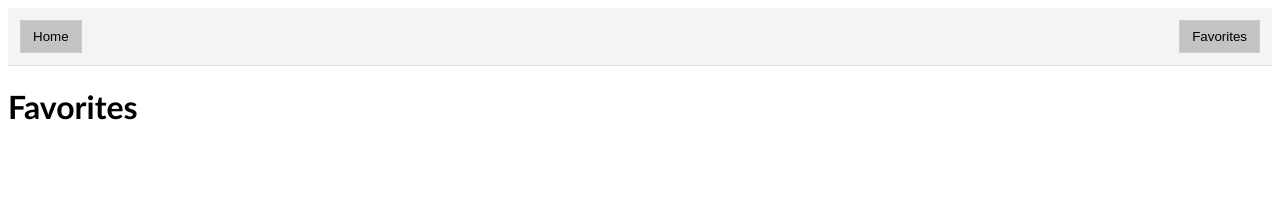
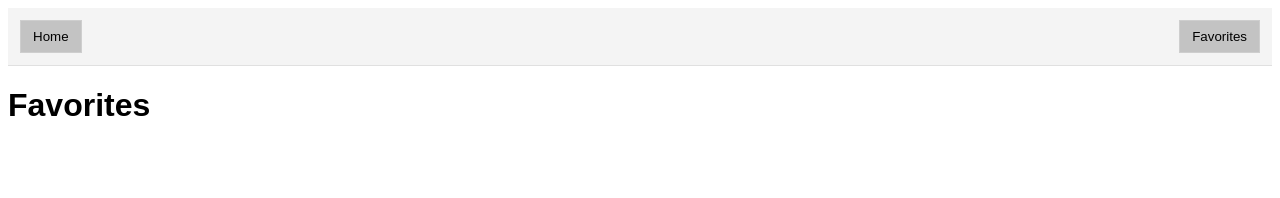
Before and after one commit to apeissigma/aic-explorer, a React (Vite) app: page /Favorites in a window 1280 px wide. Shown: the top 198 px of the page. Built offline with nearby package versions, Linux system fonts and the light colour scheme.

Commit message:
Style changes

```diff
--- a/src/components/ArtCard.jsx
+++ b/src/components/ArtCard.jsx
@@ -31,7 +31,6 @@ function ArtCard({artwork}) {
             <img src={img_url} alt={artwork.title}/>
           </div>
           <div className="card-info">
-              <p>{id}</p>
               <div className="color-block" style={{ backgroundColor: bgColor }}></div>
 
               <h2>{artwork.title}</h2>
--- a/src/css/App.css
+++ b/src/css/App.css
@@ -1,7 +1,7 @@
 main {
     max-width: 1400px;
     margin: 0 auto;
-    font-family:'Gill Sans', 'Gill Sans MT', Calibri, 'Trebuchet MS', sans-serif;
+    font-family:'Arial', 'Gill Sans MT', Calibri, 'Trebuchet MS', sans-serif;
 }
 
 button {
```
